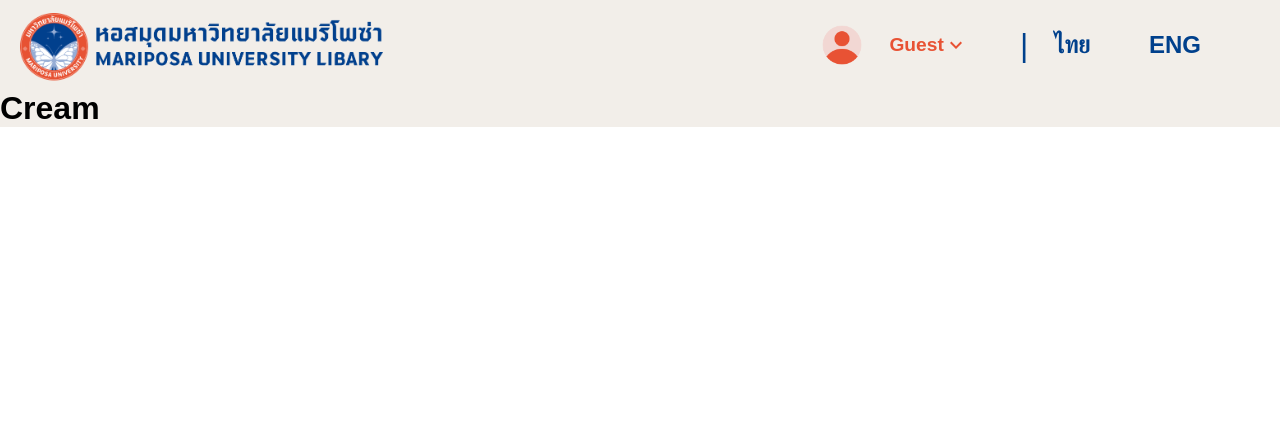
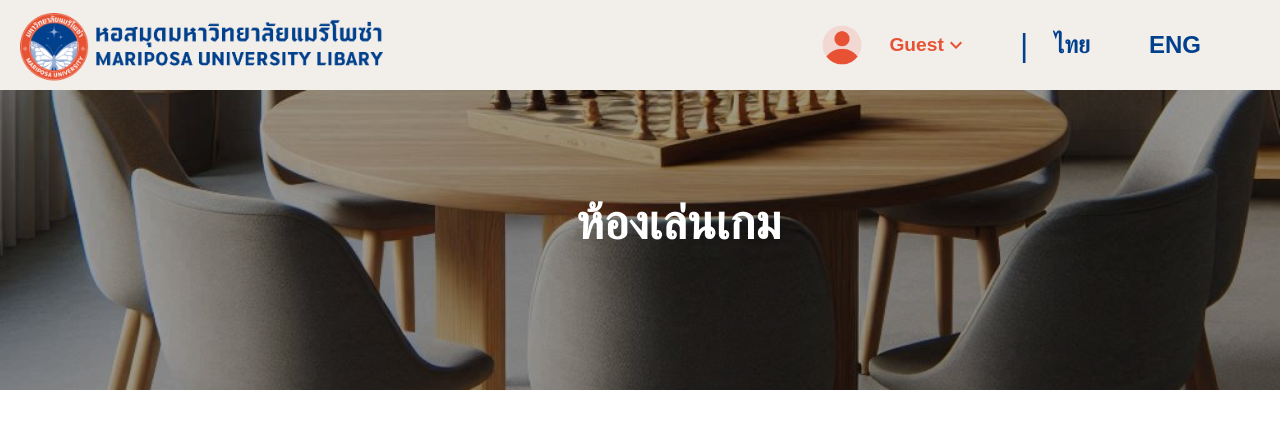
Before and after one commit to mrapiiwat/mariposa, a React (Vite) app: page /gameroom in a window 1280 px wide. Shown: the top 428 px of the page. Built offline with nearby package versions, Linux system fonts and the light colour scheme; a web font is replaced by a local one.

Commit message:
ทำรูปbackgroudห้องเล่นเกมส์

```diff
--- a/src/mariposa/GameRoom/GameRoom.css
+++ b/src/mariposa/GameRoom/GameRoom.css
@@ -8,5 +8,36 @@
 }
 .game-room-con {
   font-family: "IBM Plex Sans Thai", sans-serif;
-  height: calc(90px-100vh);
+  height: calc(100vh-90px);
 }
+.gr{
+  .gameroomheader{
+    position: relative;
+    height: 300px;
+    .gamepic{
+      height: 100%;
+      width: 100%;
+      object-fit : cover;
+      object-position: center -750px;
+
+    }
+    .blurgamepic{
+      position: absolute;
+      background-color: rgba(0, 0, 0, 0.368);
+      width: 100%;
+      height: 100%;
+      top: 0;
+      z-index: 1;
+    }
+    .gameroomname{
+      position: absolute;
+      font-weight: 900;
+      font-size: 3rem;
+      color: white;
+      top: 35%;
+      z-index: 10;
+      left: 45%;
+    }
+  }
+
+}
--- a/src/mariposa/GameRoom/GameRoom.jsx
+++ b/src/mariposa/GameRoom/GameRoom.jsx
@@ -1,12 +1,19 @@
 import React from "react";
 import NavLogin from "../../component/Nav/NavLogin";
 import "./GameRoom.css";
+import GameRoomImg from "../../assets/gameroom.jpg";
 
 const GameRoom = () => {
   return (
     <div className="game-room-con">
       <NavLogin />
-      <h1>Cream</h1>
+      <div className="gr">
+        <div className="gameroomheader">
+          <img className="gamepic" src={GameRoomImg} alt="" />
+          <div className="blurgamepic"></div>
+          <div className="gameroomname">ห้องเล่นเกม</div>
+        </div>
+      </div>
     </div>
   );
 };
```
